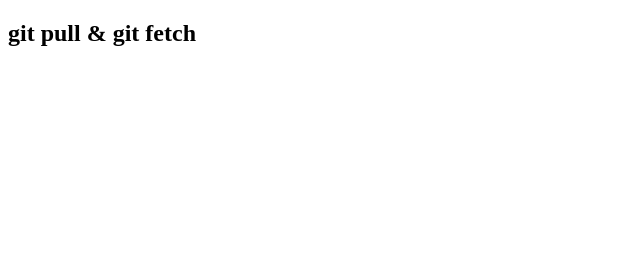
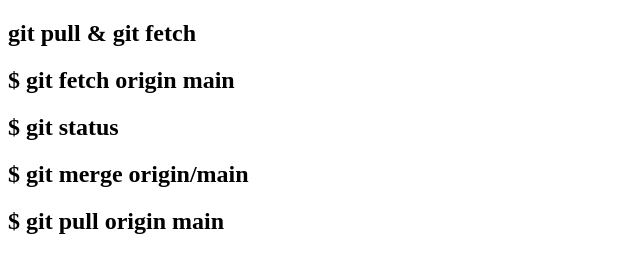
Before and after one commit to noor8791/git_pull_-_fetch, a plain HTML site: page index.html in a window 1280 px wide. Shown: the whole page, without its empty margins (0-640 px from the left). Drawn offline with Linux system fonts and the light colour scheme.

```diff
--- a/index.html
+++ b/index.html
@@ -7,5 +7,10 @@
 </head>
 <body>
     <h2>git pull & git fetch</h2>
+    <h2>$ git fetch origin main</h2>
+    <h2>$ git status</h2>
+    <h2>$ git merge origin/main</h2>
+
+    <h2>$ git pull origin main</h2>
 </body>
 </html>
```
